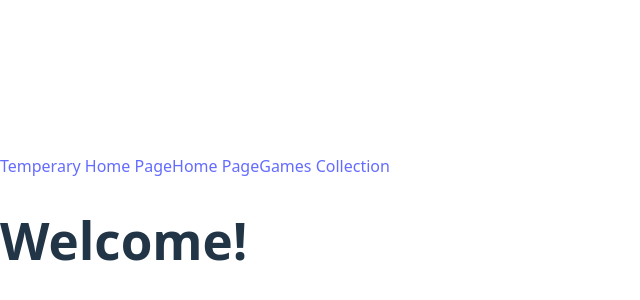
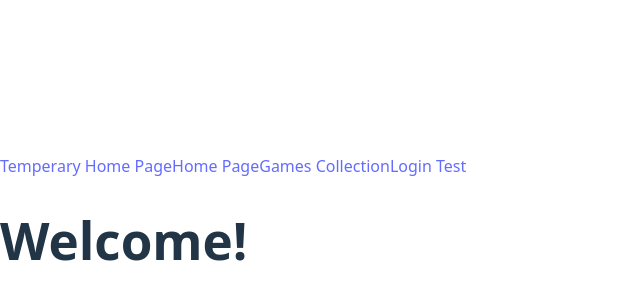
Before and after one commit to Oasis-NEU/f25-group-15, a React (Vite) app in the folder game-container/: page / in a window 1280 px wide. Shown: the part 172-472 px from the top of the page, without its empty margins (0-640 px from the left). Built offline with nearby package versions, Linux system fonts and the light colour scheme.

Commit message:
temp submission

```diff
--- a/game-container/src/App.jsx
+++ b/game-container/src/App.jsx
@@ -14,12 +14,15 @@ function App(){
           <Link to="/">Temperary Home Page</Link>
           <Link to="/Home">Home Page</Link>
           <Link to="/GamesCollection">Games Collection</Link>
+          <Link to="/Log_In">Login Test</Link>
       </nav>
 
       <Routes>
         <Route path="/" element={<TestHome />} />
         <Route path="/Home" element={<TempMainPage />} />
         <Route path="/GamesCollection" element={<GameCollectionPage/>} />
+        <Route path="/LogIn" element={<LoginPage/>} />
+
       </Routes>
     </BrowserRouter>
   );
```
